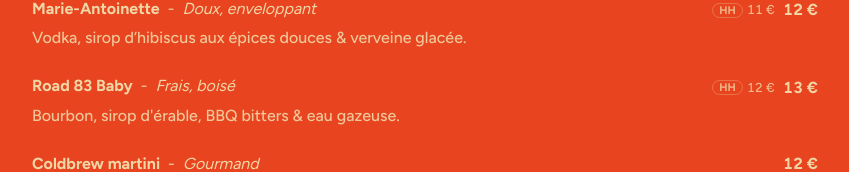
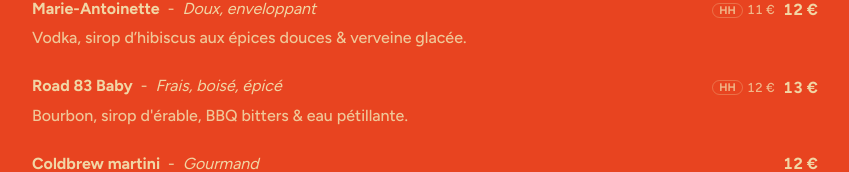
Before and after one commit to MisterPingouin/olme-site, a Next.js app: page / in a window 1280 px wide. Shown: the part 1542-1714 px from the top of the page, without its empty margins (32-881 px from the left). Built offline with nearby package versions, Linux system fonts and the light colour scheme.

Commit message:
update content

```diff
--- a/src/app/data/content.tsx
+++ b/src/app/data/content.tsx
@@ -188,7 +188,7 @@ export const MIXO_SECTIONS: CocktailSection[] = [
                   {
         name: "Jaÿsinia",
         notes:
-          "Floral, pétillant — Fleur de sureau, bergamote, prosecco, soda water, eau de fleur d'oranger",
+          "Floral, pétillant — Fleur de sureau, bergamote, prosecco, eau pétillante, eau de fleur d'oranger",
         price: 11,
       },
     ],
@@ -207,7 +207,7 @@ export const MIXO_SECTIONS: CocktailSection[] = [
                   {
         name: "Road 83 Baby",
         notes:
-          "Frais, boisé — Bourbon, sirop d'érable, BBQ bitters & eau gazeuse.",
+          "Frais, boisé, épicé — Bourbon, sirop d'érable, BBQ bitters & eau pétillante.",
         price: 13,
         happyHourPrice: 12,
       },
```
